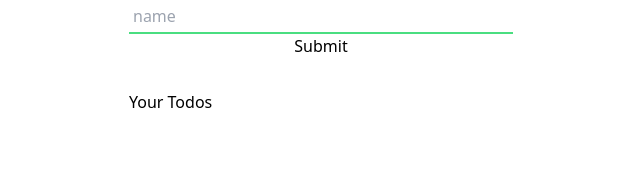
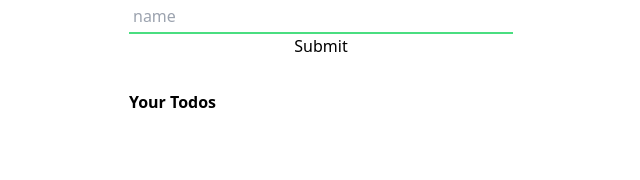
Before and after one commit to aguilanbon/reducer-app, a React (Create React App) app: page / in a window 1280 px wide. Shown: the top 180 px of the page, without its empty margins (319-959 px from the left). Built offline with nearby package versions, Linux system fonts and the light colour scheme.

Commit message:
moved todolist to separete component

```diff
--- a/src/App.js
+++ b/src/App.js
@@ -1,6 +1,7 @@
 import { useState } from 'react';
 import { useReducer } from 'react';
 import './index.css';
+import TodoCard from './TodoCard';
 
 function App() {
 
@@ -22,7 +23,6 @@ function App() {
 
   const [state, dispatch] = useReducer(reducer, [])
 
-  console.log(state)
   return (
     <div className="w-screen">
       <div className='flex flex-col w-full items-center justify-center'>
@@ -31,12 +31,8 @@ function App() {
           <button onClick={handleSubmit}>Submit</button>
         </div>
         <div className='w-96 flex flex-col m-8'>
-            <h1>Your Todos</h1>
-            {state.map(userTodo => (
-              <div key={userTodo.id}>
-                <p>{userTodo.name}</p>
-              </div>
-            ))}
+            <h1 className='font-bold'>Your Todos</h1>
+            <TodoCard state={state} />
         </div>
       </div>
     </div>
--- /dev/null
+++ b/src/TodoCard.jsx
@@ -0,0 +1,15 @@
+import React from 'react'
+
+function TodoCard({ state }) {
+    return (
+        <div className='flex flex-col'>
+            {state.map(userTodo => (
+                <div key={userTodo.id}>
+                    <p>{userTodo.name}</p>
+                </div>
+            ))}
+        </div>
+    )
+}
+
+export default TodoCard
```
